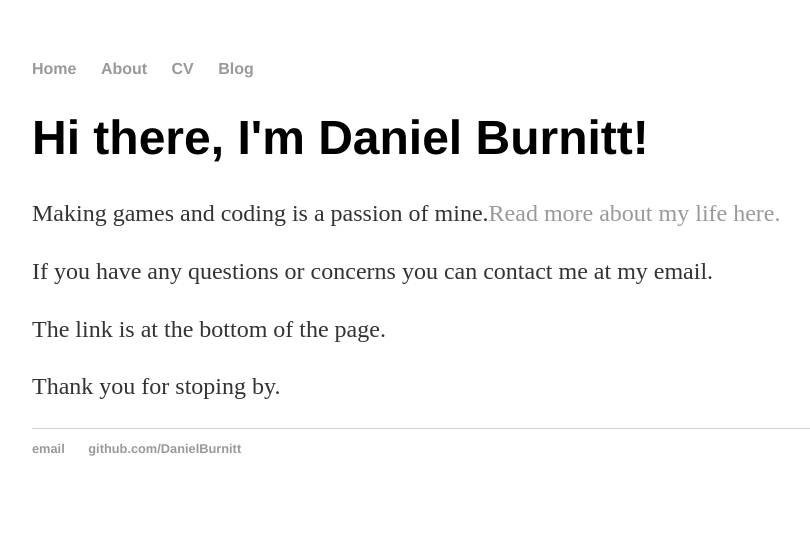
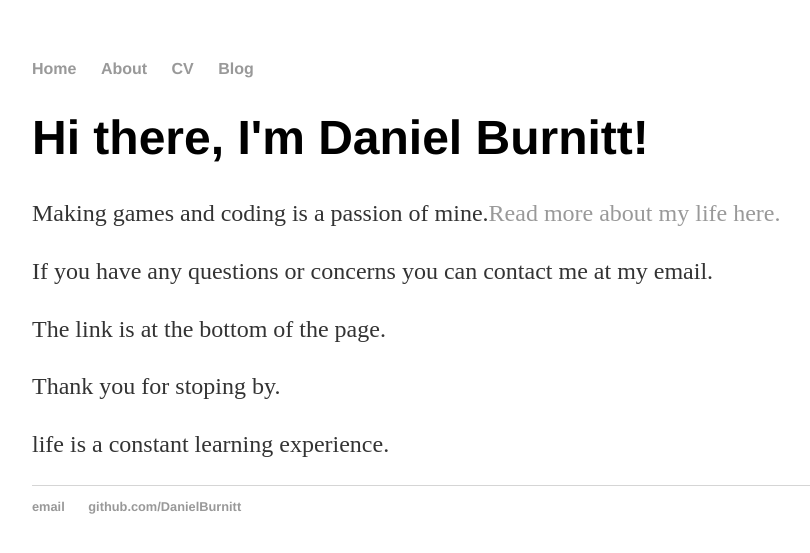
Before and after one commit to DanielBurnitt/DanielBurnitt.github.io, a Jekyll site: the page built from index.html, in a window 1280 px wide. Shown: the top 553 px of the page, without its empty margins (160-970 px from the left). Built offline with Jekyll 4.4.1, drawn with Linux system fonts in a browser that asks for light colours.

Commit message:
Update index.html

```diff
--- a/index.html
+++ b/index.html
@@ -8,4 +8,5 @@ title: Daniel Burnitt, Game Programmer
 			<p>If you have any questions or concerns you can contact me at my email.</p>
 			<p>The link is at the bottom of the page.</p>
 			<p>Thank you for stoping by.</p>
+		        <p>life is a constant learning experience.</p>
     	</div><!-- /.blurb -->
```
